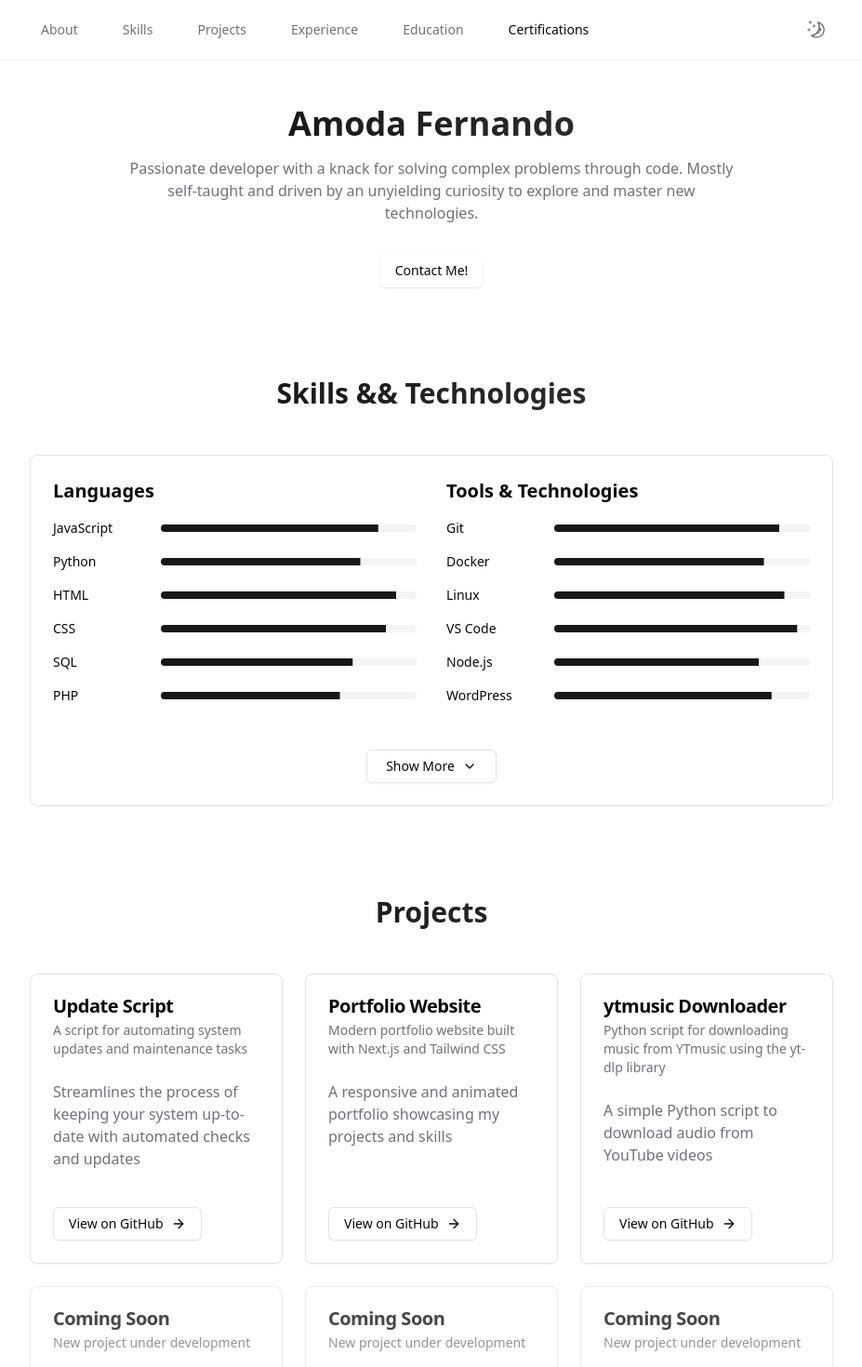
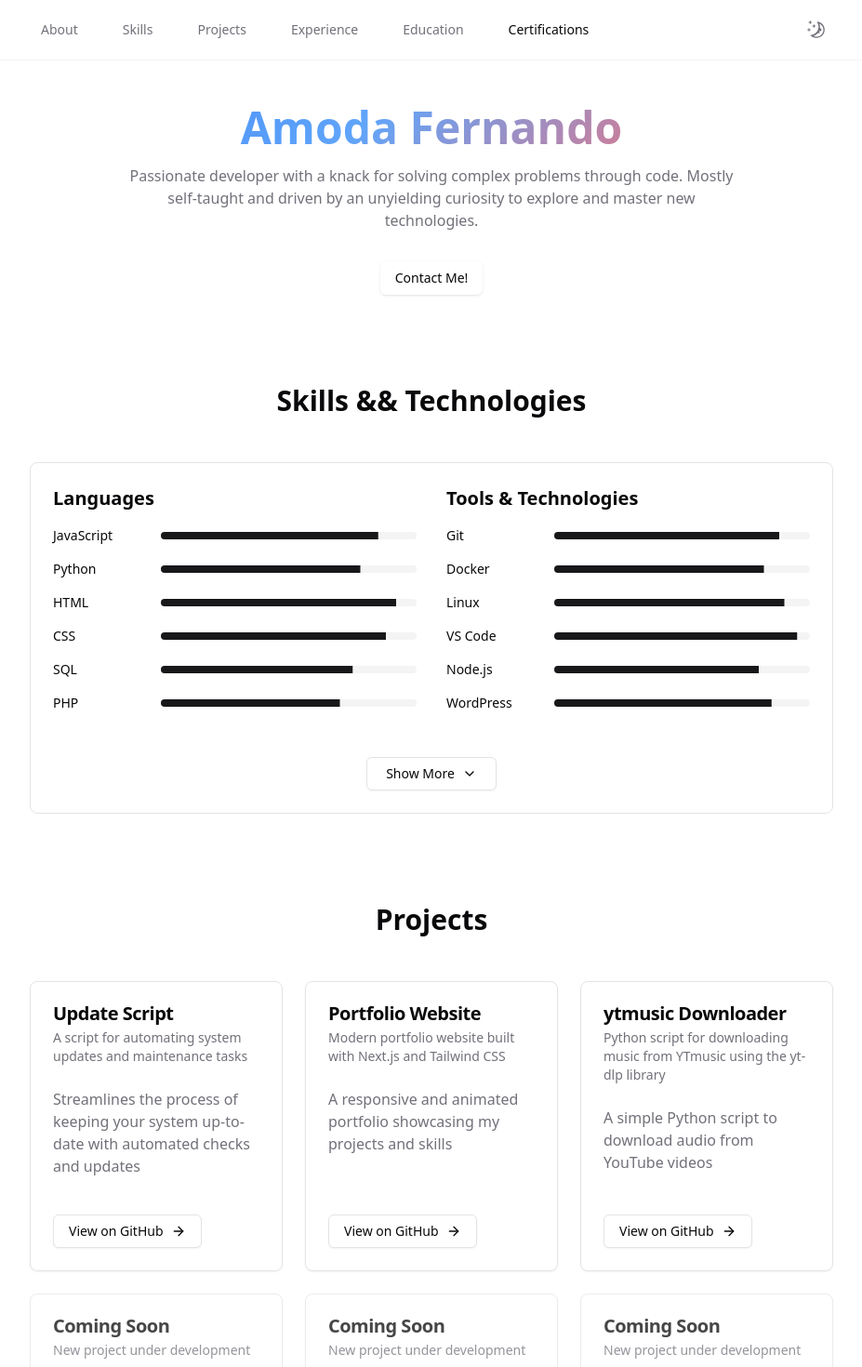
Before and after one commit to vit-zeeshan/portfolio3, a Next.js app: page / in a window 1280 px wide. Shown: the top 1470 px of the page at 93% size, without its empty margins (176-1103 px from the left). Built offline with nearby package versions, Linux system fonts and the light colour scheme.

Commit message:
Enhance gradient text animation and adjust section headings

```diff
--- a/src/app/globals.css
+++ b/src/app/globals.css
@@ -176,10 +176,31 @@ html {
 
 /* Updated Gradient Text */
 .gradient-text {
-  background: linear-gradient(to right, hsl(var(--foreground)), hsl(var(--foreground)/0.8));
+  background: linear-gradient(
+    135deg,
+    #3b82f6 0%,    /* Bright blue */
+    #60a5fa 25%,   /* Light blue */
+    #ff6b6b 50%,   /* Coral/red */
+    #ef4444 75%,   /* Bright red */
+    hsl(var(--foreground)) 100%
+  );
+  background-size: 200% 200%;
   -webkit-background-clip: text;
+  background-clip: text;
   -webkit-text-fill-color: transparent;
-  background-clip: text;
+  animation: gradient 8s ease infinite;
+}
+
+@keyframes gradient {
+  0% {
+    background-position: 0% 50%;
+  }
+  50% {
+    background-position: 100% 50%;
+  }
+  100% {
+    background-position: 0% 50%;
+  }
 }
 
 /* Card styles */
--- a/src/app/page.tsx
+++ b/src/app/page.tsx
@@ -101,7 +101,7 @@ export default function Page() {
       <div className="max-w-4xl mx-auto px-4 py-12">
         {/* Hero Section */}
         <section id="about" className="mb-24 text-center">
-          <h1 className="text-4xl font-bold mb-4 gradient-text animate-fade-in">
+          <h1 className="text-5xl font-bold mb-4 gradient-text animate-fade-in">
             Amoda Fernando
           </h1>
           <p className="text-muted-foreground mb-8 max-w-2xl mx-auto animate-fade-in delay-200">
@@ -139,7 +139,7 @@ export default function Page() {
 
         {/* Skills Section */}
         <section id="skills" className="mb-24 animate-fade-in">
-          <h2 className="text-3xl font-bold mb-12 text-center gradient-text">Skills && Technologies</h2>
+          <h2 className="text-3xl font-bold mb-12 text-center">Skills && Technologies</h2>
           <div className="card-spotify rounded-lg p-6">
             <div className="grid grid-cols-2 gap-8">
               <div className="animate-slide-in delay-100">
@@ -259,7 +259,7 @@ export default function Page() {
 
         {/* Projects Section */}
         <section id="projects" className="mb-24 animate-fade-in">
-          <h2 className="text-3xl font-bold mb-12 text-center gradient-text">Projects</h2>
+          <h2 className="text-3xl font-bold mb-12 text-center">Projects</h2>
           <div className="space-y-8">
             <div className="grid grid-cols-1 md:grid-cols-2 lg:grid-cols-3 gap-6">
               {/* First 6 cards (always visible) */}
@@ -432,7 +432,7 @@ export default function Page() {
 
         {/* Experience Section */}
         <section id="experience" className="mb-24 animate-fade-in">
-          <h2 className="text-3xl font-bold mb-12 text-center gradient-text">Work Experience</h2>
+          <h2 className="text-3xl font-bold mb-12 text-center">Work Experience</h2>
           <div className="space-y-8">
             {/* NUMBER PLATE CLINIC Experience */}
             <Card className="hover-lift">
@@ -678,7 +678,7 @@ export default function Page() {
 
         {/* Education Section */}
         <section id="education" className="mb-24 animate-fade-in">
-          <h2 className="text-3xl font-bold mb-12 text-center gradient-text">Education</h2>
+          <h2 className="text-3xl font-bold mb-12 text-center">Education</h2>
           <div className="space-y-6">
             {/* Associate's Degree */}
             <Card className="hover-lift">
@@ -842,7 +842,7 @@ export default function Page() {
 
         {/* License & Certifications Section */}
         <section id="certifications" className="animate-fade-in">
-          <h2 className="text-3xl font-bold mb-12 text-center gradient-text">License && Certifications</h2>
+          <h2 className="text-3xl font-bold mb-12 text-center">License && Certifications</h2>
           <div className="space-y-8">
             <div className="grid grid-cols-1 md:grid-cols-2 gap-6">
               {/* First 4 certificates are always visible */}
```
